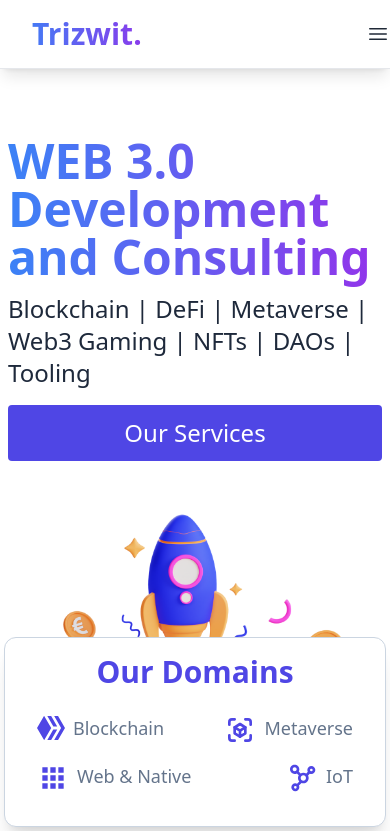
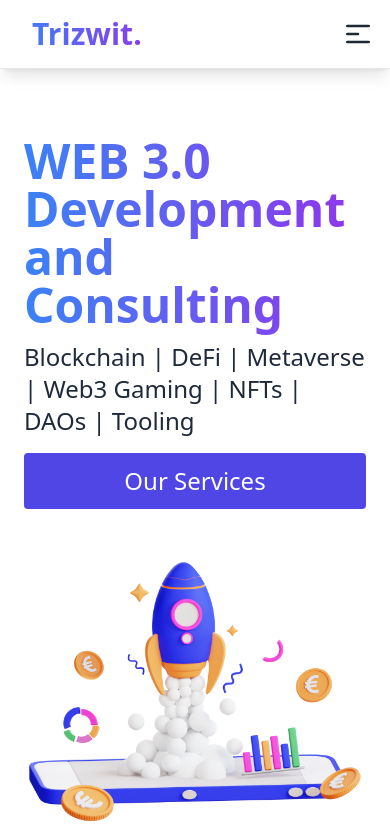
Before and after one commit to Trizwit/trizwit-web, a Next.js app: page / in a window 390 px wide. Shown: the top 831 px of the page. Built offline with nearby package versions, Linux system fonts and the light colour scheme.

Commit message:
modified responsivenes

```diff
--- a/components/Hero.js
+++ b/components/Hero.js
@@ -9,7 +9,7 @@
 const Hero = () => {
   return (
     <div name="home" className="w-full h-screen  flex flex-col justify-between">
-      <div className="grid md:grid-cols-2 max-w-[1240px] mx-auto mt-6">
+      <div className="grid md:grid-cols-2 max-w-[1240px] mx-auto mt-6 px-4">
         <div className="flex flex-col justify-center md:items-start w-full px-2 py-8">
           {/* <p className="text-2xl">The WEB3 COMPANY</p> */}
           <h1 className="py-3 text-5xl  md:text-6xl font-bold text-transparent bg-clip-text bg-gradient-to-r from-blue-500  to-purple-600">
@@ -26,20 +26,20 @@
           <Image className="w-full" src={bgImg} alt="/" />
         </div>
         <div
-          className="absolute flex flex-col pt-4 pb-6 md:min-w-[760px] bottom-[2%]
+          className="md:absolute flex flex-col pt-4 pb-6  md:min-w-[800px] bottom-[2%]
             mx-1 md:left-1/2 transform md:-translate-x-1/2 bg-white
             border border-slate-300 rounded-xl text-center shadow-xl"
         >
           <p className="text-3xl font-semibold text-indigo-600 mb-4">
             Our Domains
           </p>
-          <div className="flex justify-between flex-wrap px-4">
+          <div className="grid grid-cols-2 lg:grid-cols-4 justify-items-stretch  px-4">
             <p className="flex px-4 py-2 text-slate-500 text-lg">
-              <SiHiveBlockchain className="mr-2 h-7 w-7 text-indigo-600" />{" "}
+              <SiHiveBlockchain className="mr-2 h-7 w-7 text-indigo-600" />
               Blockchain
             </p>
             <p className="flex px-4 py-2 text-slate-500 text-lg">
-              <TbAugmentedReality className="mr-2 h-8 w-8 text-indigo-600" />{" "}
+              <TbAugmentedReality className="mr-2 h-8 w-8 text-indigo-600" />
               Metaverse
             </p>
             <p className="flex px-4 py-2 text-slate-500 text-lg">
--- a/components/Navbar.js
+++ b/components/Navbar.js
@@ -1,43 +1,7 @@
 import React, { useState } from "react";
-import { SiHiveBlockchain } from "react-icons/si";
-// import { MenuIcon, XIcon } from "@heroicons/react/20/solid";
+import { AiOutlineCloseCircle } from "react-icons/ai";
+import { HiOutlineMenuAlt1 } from "react-icons/hi";
 
-const MenuIcon = () => {
-  return (
-    <svg
-      xmlns="http://www.w3.org/2000/svg"
-      fill="none"
-      viewBox="0 0 24 24"
-      strokeWidth={1.5}
-      stroke="currentColor"
-      className="w-6 h-6"
-    >
-      <path
-        strokeLinecap="round"
-        strokeLinejoin="round"
-        d="M3.75 6.75h16.5M3.75 12h16.5m-16.5 5.25h16.5"
-      />
-    </svg>
-  );
-};
-const XIcon = () => {
-  return (
-    <svg
-      xmlns="http://www.w3.org/2000/svg"
-      fill="none"
-      viewBox="0 0 24 24"
-      strokeWidth={1.5}
-      stroke="currentColor"
-      className="w-6 h-6"
-    >
-      <path
-        strokeLinecap="round"
-        strokeLinejoin="round"
-        d="M4.5 19.5l15-15m-15 0l15 15"
-      />
-    </svg>
-  );
-};
 const Navbar = () => {
   const [nav, setNav] = useState(false);
   const handleClick = () => setNav(!nav);
@@ -66,9 +30,9 @@
         </div>
         <div className="md:hidden" onClick={handleClick}>
           {!nav ? (
-            <MenuIcon className=" w-8 mx-4 text-gray-800 hover:indigo-500 " />
+            <HiOutlineMenuAlt1 className="  mx-4 w-8 h-8 text-gray-800 hover:text-indigo-500 " />
           ) : (
-            <XIcon className=" w-8 mx-4 text-gray-800 hover:text-indigo-500" />
+            <AiOutlineCloseCircle className=" w-8 mx-4 h-8 text-gray-800 hover:text-indigo-500" />
           )}
         </div>
       </div>
```
